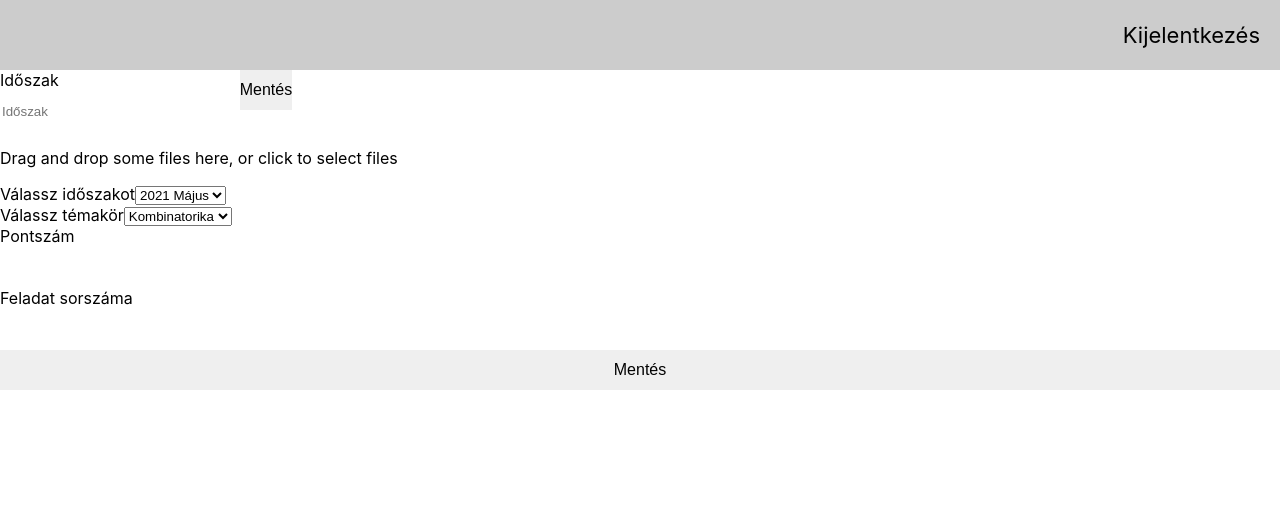
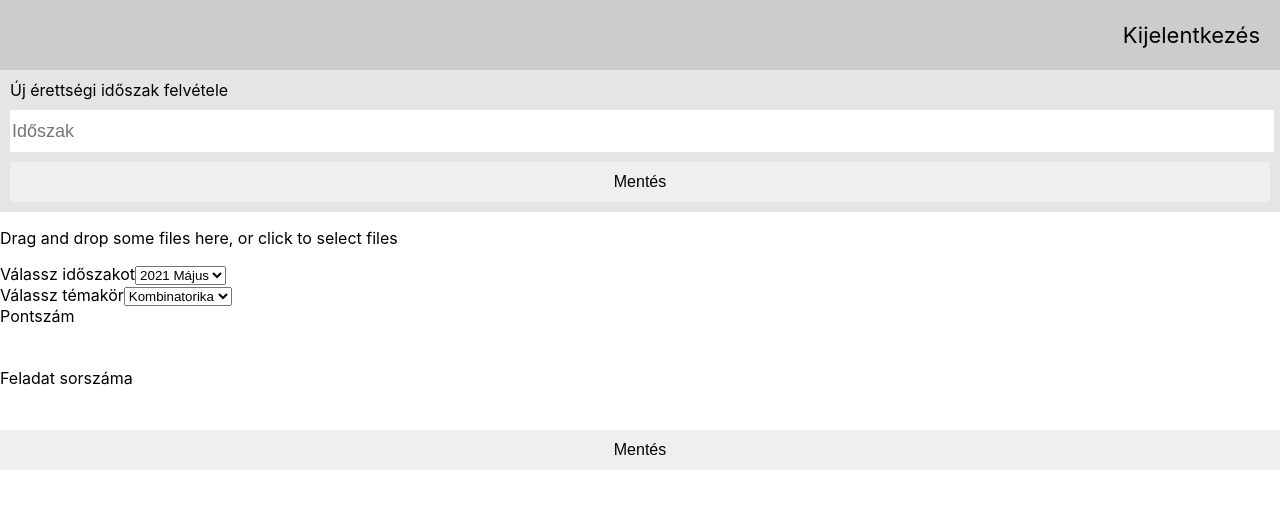
Before and after one commit to zilahir/math_practice, a React (Create React App) app in the folder frontend/: page /admin in a window 1280 px wide. Shown: the top 508 px of the page. Built offline with nearby package versions, Linux system fonts and the light colour scheme; sample sign-in values are in the browser's storage.

Commit message:
created reusable error component

```diff
--- /dev/null
+++ b/frontend/src/components/common/Error/Error.module.scss
@@ -0,0 +1,14 @@
+@import "../../../styles/variables";
+
+.errorRootContainer {
+  border-radius: 10px;
+  margin: 10px;
+  background: rgba($color: $error-bg-color, $alpha: 1);
+  padding: 10px 20px;
+
+  p {
+    color: #fff;
+    font-size: 20px;
+    margin: 0;
+  }
+}
--- /dev/null
+++ b/frontend/src/components/common/Error/index.jsx
@@ -0,0 +1,17 @@
+import PropTypes from "prop-types";
+
+import styles from "./Error.module.scss";
+
+function Error({ errorText }) {
+  return (
+    <div className={styles.errorRootContainer}>
+      <p>{errorText}</p>
+    </div>
+  );
+}
+
+Error.propTypes = {
+  errorText: PropTypes.string.isRequired,
+};
+
+export default Error;
--- a/frontend/src/components/common/Input/Input.module.scss
+++ b/frontend/src/components/common/Input/Input.module.scss
@@ -1,9 +1,13 @@
 .inputContainer {
+  label {
+    background: unset;
+  }
   input {
     width: 100%;
     border: 0;
     background: none;
     height: 40px;
+    font-size: 18px;
 
     &:focus {
       outline: none;
--- a/frontend/src/pages/Admin/components/Periods/Periods.module.scss
+++ b/frontend/src/pages/Admin/components/Periods/Periods.module.scss
@@ -1,3 +1,17 @@
 .periodsRootContainer {
   display: flex;
+  background: rgba($color: #ccc, $alpha: 0.5);
+  padding: 10px;
+  flex-direction: column;
+
+  .newPeriodInput {
+    input {
+      background: #fff;
+      margin-top: 10px;
+    }
+  }
+
+  .saveNewPeriod {
+    margin-top: 10px;
+  }
 }
--- a/frontend/src/pages/Admin/components/Periods/index.jsx
+++ b/frontend/src/pages/Admin/components/Periods/index.jsx
@@ -3,33 +3,47 @@ import { useState } from "react";
 import useApi from "../../../../hooks/useAPI";
 import apiEndpoints from "../../../../api/apiEndpoints";
 import Button from "../../../../components/common/Button";
+import Error from "../../../../components/common/Error";
 import Input from "../../../../components/common/Input";
 import styles from "./Periods.module.scss";
 
 function Periods() {
   const [period, setPeriod] = useState("");
+  const [errors, setErrors] = useState([]);
   const { apiRequestHandler } = useApi({
     pathName: apiEndpoints.periods,
     method: "POST",
   });
 
   async function handlePeriodSave() {
-    const newPeriod = {
-      period,
-    };
+    if (period.length === 0) {
+      setErrors((currentErrors) => [
+        ...currentErrors,
+        "Az időszak nem lehet üres",
+      ]);
+    } else {
+      const newPeriod = {
+        period,
+      };
 
-    await apiRequestHandler(newPeriod);
-    console.log("period", newPeriod);
+      await apiRequestHandler(newPeriod);
+    }
   }
   return (
     <div className={styles.periodsRootContainer}>
+      {errors.length > 0 && errors.map((error) => <Error errorText={error} />)}
       <Input
         value={period}
         onChangeHandler={setPeriod}
         placeHolder="Időszak"
-        inputLabel="Időszak"
+        inputLabel="Új érettségi időszak felvétele"
+        className={styles.newPeriodInput}
       />
-      <Button label="Mentés" onClickHandler={() => handlePeriodSave()} />
+      <Button
+        className={styles.saveNewPeriod}
+        label="Mentés"
+        onClickHandler={() => handlePeriodSave()}
+      />
     </div>
   );
 }
--- a/frontend/src/styles/_variables.scss
+++ b/frontend/src/styles/_variables.scss
@@ -1,3 +1,4 @@
 $menu-item-color: #000;
 $header-height: 50px;
 $header-padding-x: 10px;
+$error-bg-color: #ff392e;
```
Lines whose indentation alone changed are shown as unchanged.
